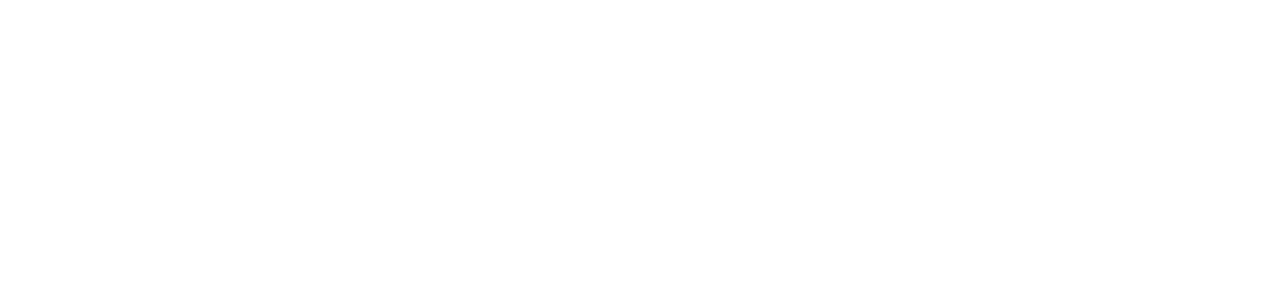
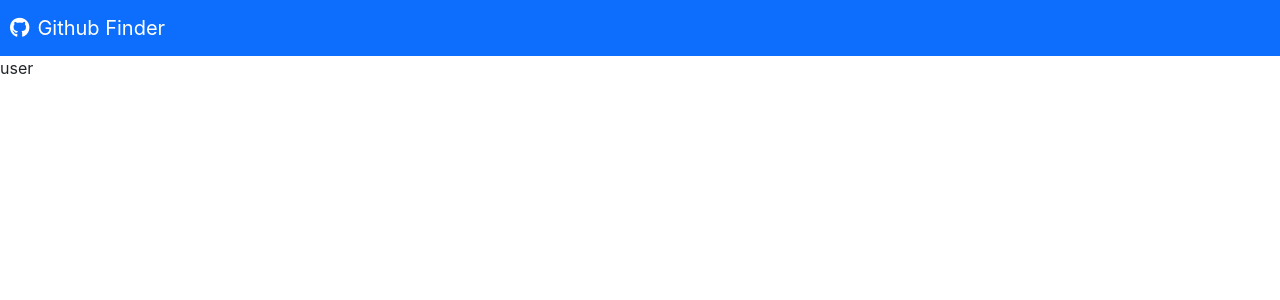
Before and after one commit to FrontDevYunusEmreKoca/ReactJs-Course, a React (Create React App) app: page / in a window 1280 px wide. Shown: the top 300 px of the page. Built offline with nearby package versions, Linux system fonts and the light colour scheme.

Commit message:
navbar component olusturuldu

```diff
--- a/public/index.html
+++ b/public/index.html
@@ -24,6 +24,13 @@
       work correctly both with client-side routing and a non-root public URL.
       Learn how to configure a non-root public URL by running `npm run build`.
     -->
+
+    <!-- bootstrap -->
+    <link href="https://cdn.jsdelivr.net/npm/bootstrap@5.1.3/dist/css/bootstrap.min.css" rel="stylesheet" integrity="sha384-1BmE4kWBq78iYhFldvKuhfTAU6auU8tT94WrHftjDbrCEXSU1oBoqyl2QvZ6jIW3" crossorigin="anonymous">
+
+
+    <!-- font-awesome -->
+    <link rel="stylesheet" href="https://cdnjs.cloudflare.com/ajax/libs/font-awesome/6.6.0/css/all.min.css" integrity="sha512-Kc323vGBEqzTmouAECnVceyQqyqdsSiqLQISBL29aUW4U/M7pSPA/gEUZQqv1cwx4OnYxTxve5UMg5GT6L4JJg==" crossorigin="anonymous" referrerpolicy="no-referrer" />
     <title>React App</title>
   </head>
   <body>
--- a/src/App.js
+++ b/src/App.js
@@ -1,12 +1,20 @@
 
+import React from 'react';
 import './App.css';
+import Navbar from './components/Navbar';
+import User from './components/User';
 
-function App() {
-  return (
-    <div className="App">
+class App extends React.Component {
+   render(){
+    return (
+      <React.Fragment>
+        <Navbar />
+        <User />
+      </React.Fragment>    // react Fragmentin divden farki alan olsuturmaz ama div gorevi gorur
+    )
+   }
+};
 
-    </div>
-  );
-}
+
 
 export default App;
--- /dev/null
+++ b/src/components/Navbar.css
@@ -0,0 +1,4 @@
+.navbar{
+    padding-left: 10px;
+    padding-right: 10px;
+}
--- /dev/null
+++ b/src/components/Navbar.js
@@ -0,0 +1,28 @@
+import React from 'react'
+import "./Navbar.css"
+
+class Navbar extends React.Component {
+    render(){
+        return (
+            <div>
+
+            <nav className='navbar navbar-dark bg-primary'>
+                <a href="#" className='navbar-brand'>
+                <i className={this.props.icon}></i>
+                   {this.props.title}
+                </a>
+            </nav>
+
+        </div>
+        )
+    }
+}
+
+
+Navbar.defaultProps = {
+    title: "Github Finder",
+    icon : "fa-brands fa-github me-2"
+};
+
+
+export default Navbar
--- /dev/null
+++ b/src/components/User.js
@@ -0,0 +1,14 @@
+import React from 'react'
+import "./User.css"
+
+class User extends React.Component{
+    render(){
+        return (
+            <div>
+                user
+            </div>
+        )
+    }
+}
+
+export default User
```
Also changed, not shown: src/components/User.css (added).
